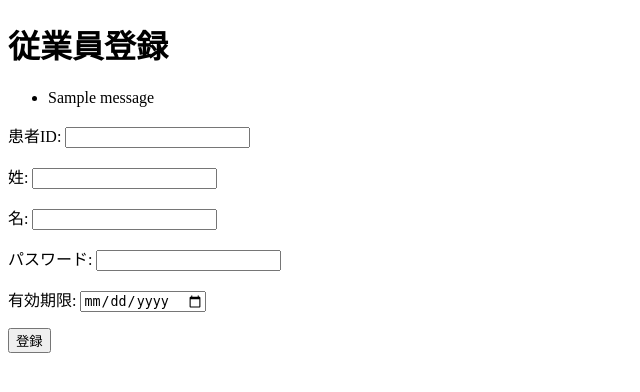
After one commit to konohanopeperon/Hos, a Django app: page /patient_register/ in a window 1280 px wide. The commit adds this page. Shown: the top 392 px of the page, without its empty margins (0-640 px from the left). Run offline with Django 5.2, Linux system fonts and the light colour scheme; tables that the repository leaves empty hold one stand-in row (values such as "Sample post"); one stand-in notice (Sample message) is shown.

Commit message:
受付Ⅴ完成

```diff
--- a/kuroobi/models.py
+++ b/kuroobi/models.py
@@ -23,8 +23,8 @@ class Tabyouin(models.Model):
 
 class Patient(models.Model):
     patid = models.CharField(max_length=8, primary_key=True)
-    patfame = models.CharField(max_length=64)
-    patlame = models.CharField(max_length=64)
+    patfname = models.CharField(max_length=64)
+    patlname = models.CharField(max_length=64)
     hokenmei = models.CharField(max_length=64)
     hokenexp = models.DateField()
 
--- a/kuroobi/urls.py
+++ b/kuroobi/urls.py
@@ -17,5 +17,6 @@ urlpatterns = [
     path('kensaku/', views.employee_kensaku, name='employee_kensaku'),
     path('updateemployee/', views.update_employee, name='update_employee'),
     path('updateemployee/<int:empid>', views.update_employee, name='update_employee'),
-    path('confirm/', views.confirmupdate, name='confirmupdate')
+    path('confirm/', views.confirmupdate, name='confirmupdate'),
+    path('patient_register/', views.patient_register, name='patient_register'),
 ]
--- a/kuroobi/views.py
+++ b/kuroobi/views.py
@@ -5,7 +5,7 @@ from django.contrib.auth import authenticate, login, logout
 from django.contrib import messages
 from django.contrib.auth import update_session_auth_hash
 from .forms import EmployeeForm, TabyouinForm
-from .models import Employee, Tabyouin
+from .models import Employee, Tabyouin, Patient
 from django.contrib.auth.hashers import check_password, make_password
 from django.shortcuts import render, get_object_or_404, redirect
 
@@ -142,3 +142,25 @@ def tabyouin_register(request):
 
 def tabyouin_success(request):
     return render(request, 'Kadai1/H100/tabyouin_success.html')
+
+
+def patient_register(request):
+    if request.method == 'POST':
+        patid = request.POST.get('patid')
+        patfname = request.POST.get('patfname')
+        patlname = request.POST.get('patlname')
+        hokenmei = request.POST.get('hokenmei')
+        hokenexp = request.POST.get('hokenexp')
+
+        if Patient.objects.filter(patid=patid, patfname=patfname, patlname=patlname, hokenmei=hokenmei,
+                                  hokenexp=hokenexp).exists():
+            messages.error(request, 'この患者はすでに登録されています。')
+        else:
+            patient = Patient(patid=patid, patfname=patfname, patlname=patlname, hokenmei=hokenmei, hokenexp=hokenexp)
+            patient.save()
+            return redirect('patient_success')
+    return render(request, 'Kadai1/P100/patient_register.html')
+
+
+def patient_success(request):
+    return render(request, 'Kadai1/P100/patient_success.html')
--- a/templates/Kadai1/L100/Reception.html
+++ b/templates/Kadai1/L100/Reception.html
@@ -54,7 +54,7 @@
     <nav>
         <ul>
             <li><a href="{% url  'update_employee' empid %}">従業員パスワード変更</a></li>
-            <li><a href="#hospital-list">患者登録</a></li>
+            <li><a href="{% url 'patient_register' %}">患者登録</a></li>
             <li><a href="#add-hospital">患者管理</a></li>
             <li><a href="#change-password">患者検索</a></li>
         </ul>
--- /dev/null
+++ b/templates/Kadai1/P100/patient_register.html
@@ -0,0 +1,41 @@
+<!DOCTYPE html>
+<html lang="ja">
+<!DOCTYPE html>
+<head>
+    <title>従業員登録</title>
+</head>
+<body>
+<h1>従業員登録</h1>
+{% if messages %}
+    <ul>
+        {% for message in messages %}
+            <li>{{ message }}</li>
+        {% endfor %}
+    </ul>
+{% endif %}
+<form method="post" >
+    {% csrf_token %}
+    <p>
+        <label for="patid">患者ID:</label>
+        <input type="text" id="patid" name="patid" maxlength="8" required>
+    </p>
+    <p>
+        <label for="patlname">姓:</label>
+        <input type="text" id="patlname" name="patlname" maxlength="64" required>
+    </p>
+    <p>
+        <label for="patfname">名:</label>
+        <input type="text" id="patfname" name="patfname" maxlength="64" required>
+    </p>
+    <p>
+        <label for="hokenmei">パスワード:</label>
+        <input type="text" id="hokenmei" name="hokenmei" maxlength="64" required>
+    </p>
+    <p>
+        <label for="hokenexp">有効期限:</label>
+        <input type="date" id="hokenexp" name="hokenexp" placeholder="管理者:0 従業員:1 医師:2" required>
+    </p>
+    <button type="submit">登録</button>
+</form>
+</body>
+</html>
```
Also changed, not shown: templates/Kadai1/P100/patient_success.html (added, +10 -0 lines), kuroobi/migrations/0004_rename_patfame_patient_patfname_and_more.py (added).
